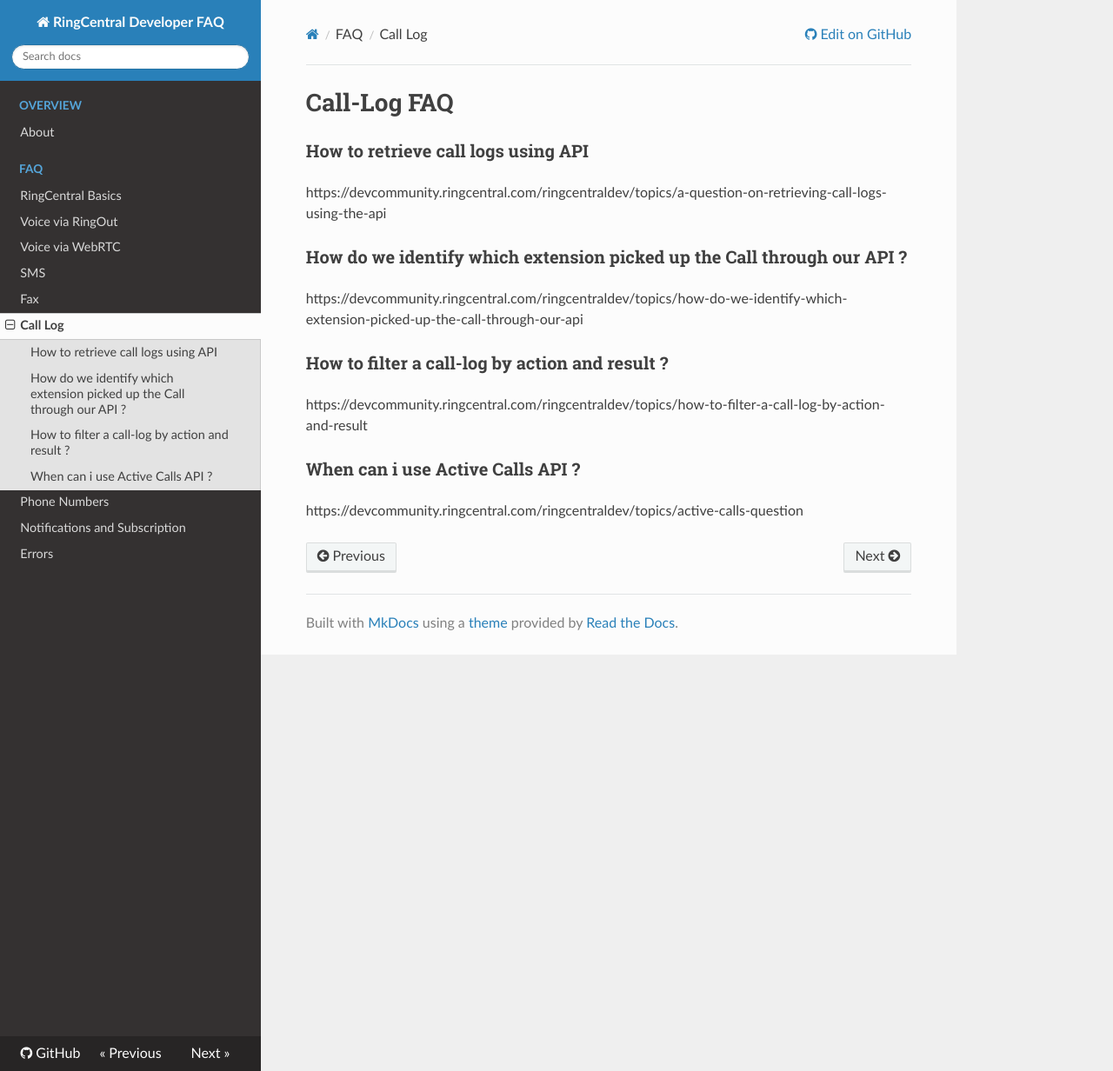
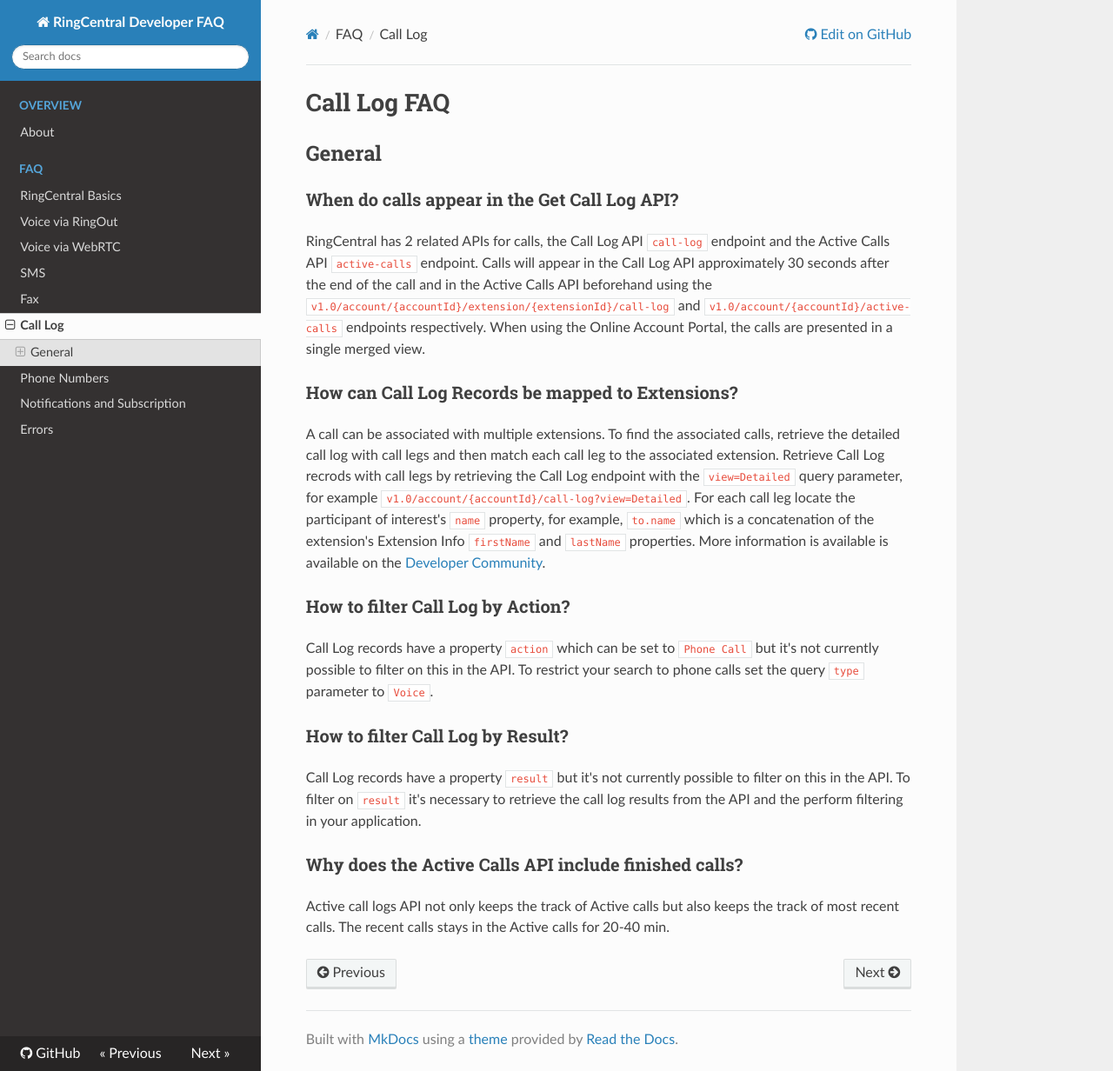
Before and after one commit to ringcentral/ringcentral-faq, an MkDocs documentation site: the page built from docs/call_log.md, in a window 1280 px wide and 1232 px high. Shown: the whole window at 87% size. Built offline with MkDocs 1.6.1, drawn with Linux system fonts in a browser that asks for light colours; nearby versions of some CDN libraries; old or Windows-style settings are respelled for this version of MkDocs.

Commit message:
Call Log FAQ update

```diff
--- a/docs/call_log.md
+++ b/docs/call_log.md
@@ -1,19 +1,23 @@
-# Call-Log FAQ
+# Call Log FAQ
 
-### How to retrieve call logs using API
+## General
 
-https://devcommunity.ringcentral.com/ringcentraldev/topics/a-question-on-retrieving-call-logs-using-the-api
+### When do calls appear in the Get Call Log API?
 
+RingCentral has 2 related APIs for calls, the Call Log API `call-log` endpoint and the Active Calls API `active-calls` endpoint. Calls will appear in the Call Log API approximately 30 seconds after the end of the call and in the Active Calls API beforehand using the `v1.0/account/{accountId}/extension/{extensionId}/call-log` and `v1.0/account/{accountId}/active-calls` endpoints respectively. When using the Online Account Portal, the calls are presented in a single merged view.
 
-### How do we identify which extension picked up the Call through our API ?
+### How can Call Log Records be mapped to Extensions?
 
-https://devcommunity.ringcentral.com/ringcentraldev/topics/how-do-we-identify-which-extension-picked-up-the-call-through-our-api
+A call can be associated with multiple extensions. To find the associated calls, retrieve the detailed call log with call legs and then match each call leg to the associated extension. Retrieve Call Log recrods with call legs by retrieving the Call Log endpoint with the `view=Detailed` query parameter, for example `v1.0/account/{accountId}/call-log?view=Detailed`. For each call leg locate the participant of interest's `name` property, for example, `to.name` which is a concatenation of the extension's Extension Info `firstName` and `lastName` properties. More information is available is available on the [Developer Community](https://devcommunity.ringcentral.com/ringcentraldev/topics/how-do-we-identify-which-extension-picked-up-the-call-through-our-api).
 
+### How to filter Call Log by Action?
 
-### How to filter a call-log by action and result ?
+Call Log records have a property `action` which can be set to `Phone Call` but it's not currently possible to filter on this in the API. To restrict your search to phone calls set the query `type` parameter to `Voice`.
 
-https://devcommunity.ringcentral.com/ringcentraldev/topics/how-to-filter-a-call-log-by-action-and-result
+### How to filter Call Log by Result?
 
-### When can i use Active Calls API ?
+Call Log records have a property `result` but it's not currently possible to filter on this in the API. To filter on `result` it's necessary to retrieve the call log results from the API and the perform filtering in your application.
 
-https://devcommunity.ringcentral.com/ringcentraldev/topics/active-calls-question
+### Why does the Active Calls API include finished calls?
+
+Active call logs API not only keeps the track of Active calls but also keeps the track of most recent calls. The recent calls stays in the Active calls for 20-40 min.
```
Also changed, not shown: README.md (+1 -1 lines), docs/index.md (+1 -0 lines).
